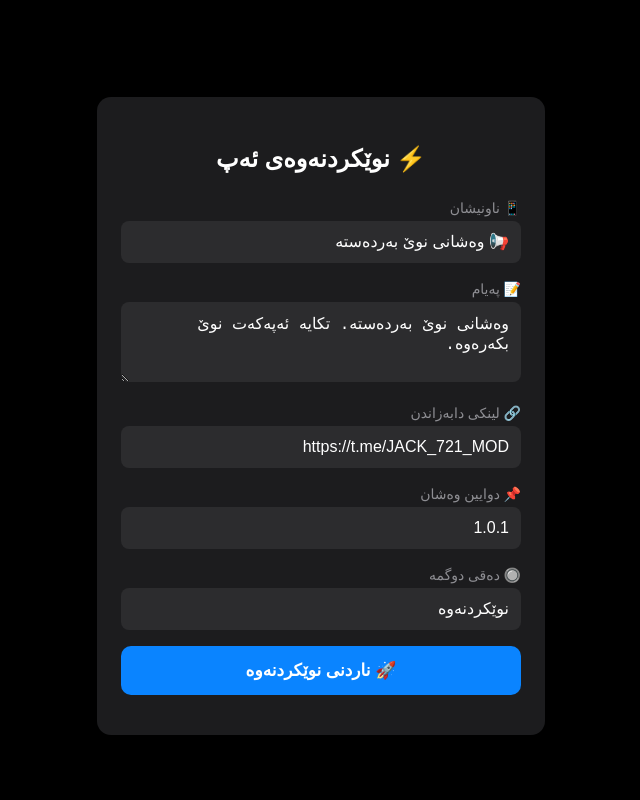
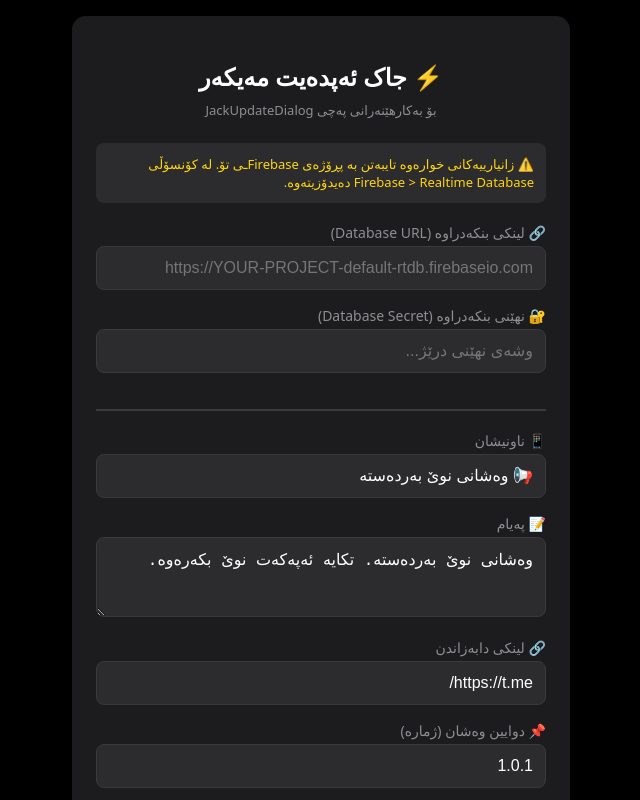
Before and after one commit to jackmods120/Online-Update, a plain HTML site: page index.html in a window 1280 px wide. Shown: the top 800 px of the page, without its empty margins (319-959 px from the left). Drawn offline with Linux system fonts and the light colour scheme.

Commit message:
Update index.html

```diff
--- a/index.html
+++ b/index.html
@@ -3,7 +3,7 @@
 <head>
   <meta charset="UTF-8">
   <meta name="viewport" content="width=device-width, initial-scale=1.0">
-  <title>جاک ئەپدەیت | پانێڵی بەڕێوەبەر</title>
+  <title>جاک ئەپدەیت | پانێڵی گشتی</title>
   <style>
     body {
       font-family: system-ui, -apple-system, sans-serif;
@@ -20,22 +20,24 @@
       padding: 24px;
       border-radius: 14px;
       width: 100%;
-      max-width: 400px;
+      max-width: 450px;
       box-shadow: 0 8px 24px rgba(0,0,0,0.5);
     }
-    h2 { color: #fff; text-align: center; margin-bottom: 24px; }
+    h2 { color: #fff; text-align: center; margin-bottom: 8px; }
+    .subtitle { color: #8E8E93; text-align: center; font-size: 13px; margin-bottom: 24px; }
     label { color: #8E8E93; font-size: 14px; display: block; margin-bottom: 4px; }
     input, textarea {
       width: 100%;
       padding: 12px;
       margin-bottom: 16px;
       background: #2C2C2E;
-      border: none;
+      border: 1px solid #3A3A3C;
       border-radius: 8px;
       color: #fff;
       font-size: 16px;
       box-sizing: border-box;
     }
+    input:focus, textarea:focus { border-color: #0A84FF; outline: none; }
     textarea { min-height: 80px; resize: vertical; }
     button {
       width: 100%;
@@ -48,15 +50,34 @@
       font-weight: bold;
       cursor: pointer;
       transition: 0.2s;
+      margin-top: 8px;
     }
     button:hover { background: #007AFF; }
     .status { text-align: center; margin-top: 16px; color: #8E8E93; }
+    .note { background: #2C2C2E; padding: 12px; border-radius: 8px; margin-bottom: 20px; color: #FFD60A; font-size: 13px; }
+    hr { border: 0.5px solid #3A3A3C; margin: 20px 0; }
   </style>
 </head>
 <body>
   <div class="panel">
-    <h2>⚡ نوێکردنەوەی ئەپ</h2>
-    <form id="updateForm">
+    <h2>⚡ جاک ئەپدەیت مەیکەر</h2>
+    <div class="subtitle">بۆ بەکارهێنەرانی پەچی JackUpdateDialog</div>
+
+    <div class="note">
+      ⚠️ زانیارییەکانی خوارەوە تایبەتن بە پڕۆژەی Firebaseـی تۆ.
+      لە کۆنسۆڵی Firebase > Realtime Database دەیدۆزیتەوە.
+    </div>
+
+    <!-- بەشی ناسنامەی بنکەدراوە -->
+    <label>🔗 لینکی بنکەدراوە (Database URL)</label>
+    <input type="url" id="dbUrl" placeholder="https://YOUR-PROJECT-default-rtdb.firebaseio.com" required>
+
+    <label>🔐 نهێنی بنکەدراوە (Database Secret)</label>
+    <input type="password" id="dbSecret" placeholder="وشەی نهێنی درێژ..." required>
+
+    <hr>
+
+    <!-- بەشی ڕێکخستنەکانی نوێکردنەوە -->
     <label>📱 ناونیشان</label>
     <input type="text" id="title" placeholder="📢 Update Available" value="📢 وەشانی نوێ بەردەستە">
 
@@ -64,29 +85,38 @@
     <textarea id="message" placeholder="تکایە ئەپەکەت نوێ بکەرەوە...">وەشانی نوێ بەردەستە. تکایە ئەپەکەت نوێ بکەرەوە.</textarea>
 
     <label>🔗 لینکی دابەزاندن</label>
-      <input type="url" id="updateUrl" placeholder="https://example.com/app.apk" value="https://t.me/JACK_721_MOD">
+    <input type="url" id="updateUrl" placeholder="https://example.com/app.apk" value="https://t.me/">
 
-      <label>📌 دوایین وەشان</label>
-      <input type="text" id="latestVersion" placeholder="1.2.0" value="1.0.1">
+    <label>📌 دوایین وەشان (ژمارە)</label>
+    <input type="text" id="latestVersion" placeholder="1.0.1" value="1.0.1">
 
     <label>🔘 دەقی دوگمە</label>
     <input type="text" id="updateButtonText" value="نوێکردنەوە">
 
-      <button type="submit">🚀 ناردنی نوێکردنەوە</button>
-    </form>
+    <button type="submit" id="submitBtn">🚀 ناردنی نوێکردنەوە</button>
     <div class="status" id="status"></div>
   </div>
 
   <script>
-    // 📌 ئەم دوو نرخە بگۆڕە بە زانیارییەکانی خۆت
-    const DATABASE_URL = 'https://dialog-jack-default-rtdb.firebaseio.com';
-    const DATABASE_SECRET = 'ThimoY3blFCVf8oc5T5p63XsR9baJqGmN8X1cCpu';
-
-    const form = document.getElementById('updateForm');
+    const submitBtn = document.getElementById('submitBtn');
     const statusDiv = document.getElementById('status');
 
-    form.addEventListener('submit', async (e) => {
+    submitBtn.addEventListener('click', async (e) => {
       e.preventDefault();
+
+      // وەرگرتنی زانیارییەکانی بەکارهێنەر
+      const dbUrl = document.getElementById('dbUrl').value.trim();
+      const dbSecret = document.getElementById('dbSecret').value.trim();
+
+      if (!dbUrl || !dbSecret) {
+        statusDiv.textContent = '❌ تکایە لینکی بنکەدراوە و نهێنییەکە بنووسە.';
+        statusDiv.style.color = '#FF3B30';
+        return;
+      }
+
+      // پاککردنەوەی لینکەکە (لابردنی / لە کۆتایی ئەگەر هەبوو)
+      const cleanDbUrl = dbUrl.replace(/\/$/, '');
+
       statusDiv.textContent = '⏳ چاوەڕێ بکە...';
       statusDiv.style.color = '#8E8E93';
 
@@ -102,7 +132,7 @@
       };
 
       // دروستکردنی لینکی تەواو بە نهێنییەکەوە
-      const fullUrl = `${DATABASE_URL}/update_config.json?auth=${DATABASE_SECRET}`;
+      const fullUrl = `${cleanDbUrl}/update_config.json?auth=${dbSecret}`;
 
       try {
         const response = await fetch(fullUrl, {
```
Lines whose indentation alone changed are shown as unchanged.
